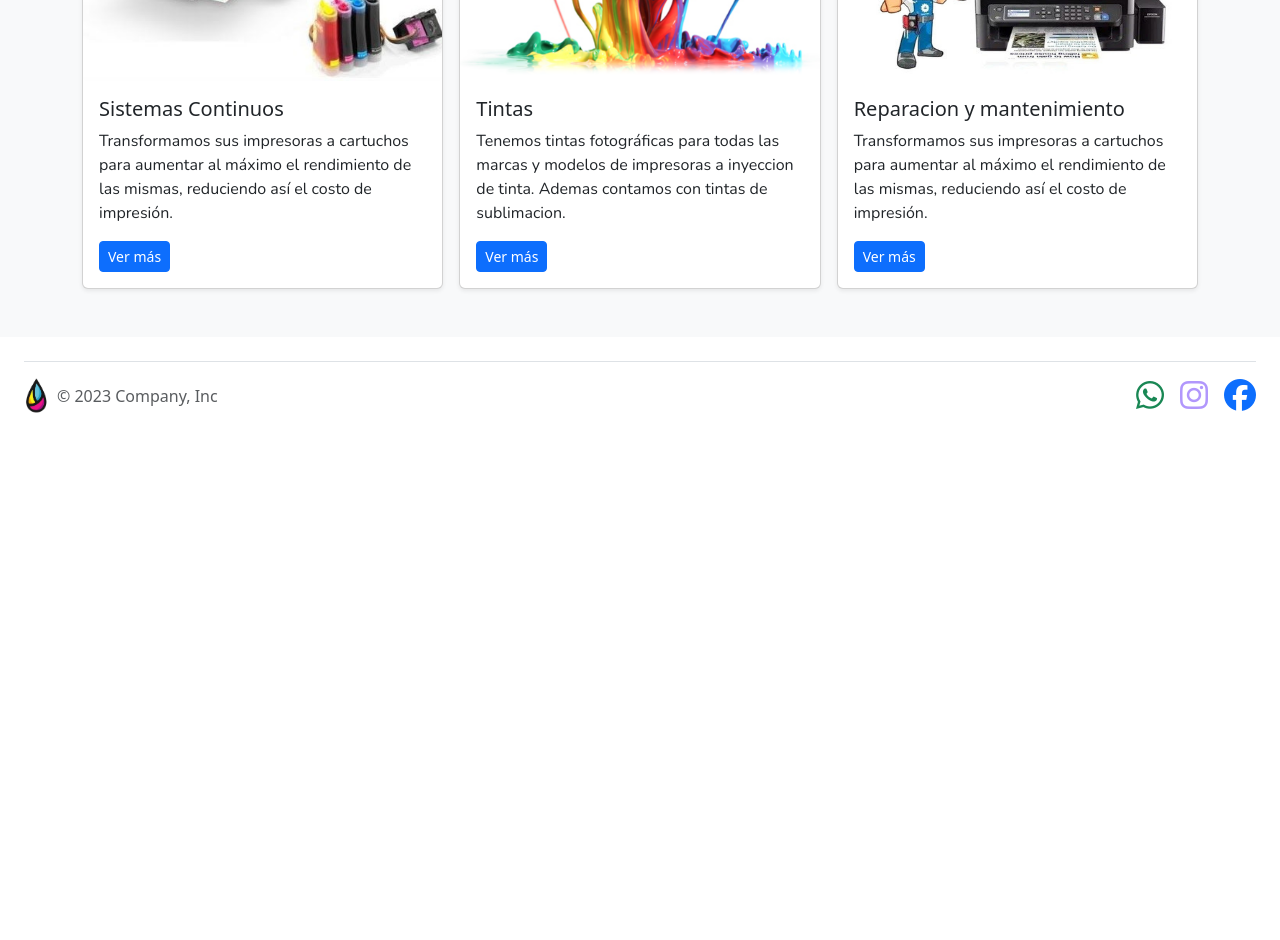
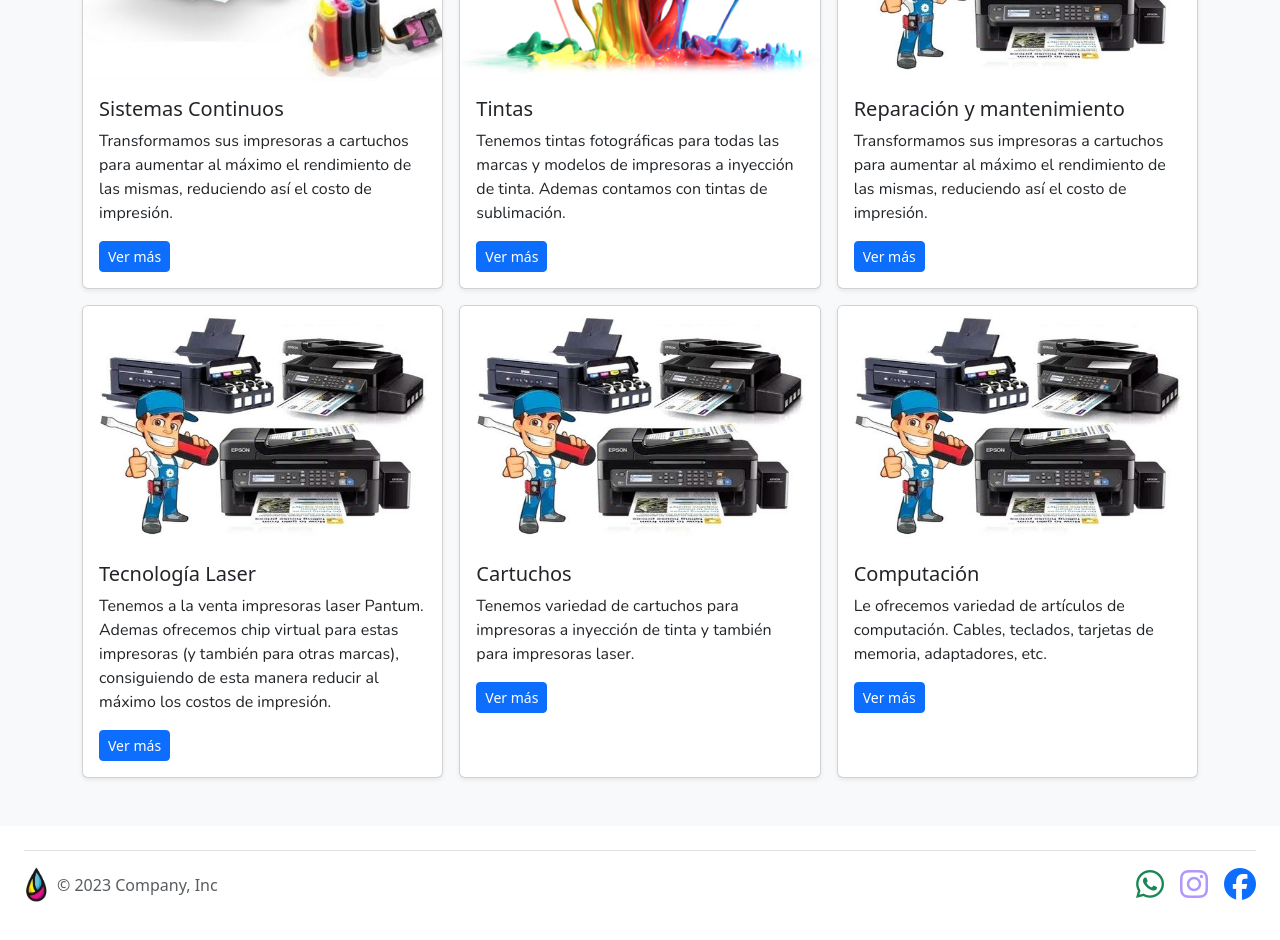
Before and after one commit to juan25258/pagina-ecoprint-REACT-VITE, a React (Vite) app in the folder app_ecoprint/: page /Productos in a window 1280 px wide. Shown: the part 380-1320 px from the top of the page. Before the commit the page ends 834 px from the top, so only its background shows below. Built offline with nearby package versions, Linux system fonts and the light colour scheme.

Commit message:
retomando proyecto

```diff
--- a/app_ecoprint/src/Pages/Productos/productos.jsx
+++ b/app_ecoprint/src/Pages/Productos/productos.jsx
@@ -49,8 +49,8 @@ export default function Productos() {
                     <h5 className="card-title">Tintas</h5>
                     <p className="card-text">
                       Tenemos tintas fotográficas para todas las marcas y
-                      modelos de impresoras a inyeccion de tinta. Ademas
-                      contamos con tintas de sublimacion.
+                      modelos de impresoras a inyección de tinta. Ademas
+                      contamos con tintas de sublimación.
                     </p>
                     <div className="d-flex justify-content center align-items-center">
                       <div className="btn-group">
@@ -75,7 +75,7 @@ export default function Productos() {
                     alt=""
                   />
                   <div className="card-body">
-                    <h5 className="card-title">Reparacion y mantenimiento</h5>
+                    <h5 className="card-title">Reparación y mantenimiento</h5>
                     <p className="card-text">
                       Transformamos sus impresoras a cartuchos para aumentar al
                       máximo el rendimiento de las mismas, reduciendo así el
@@ -96,6 +96,87 @@ export default function Productos() {
                   </div>
                 </div>
               </div>
+              <div className="col">
+                <div className="card shadow-sm h-100">
+                  <img
+                    src={"./src/assets/reparaciones.jpg"}
+                    className="card-img"
+                    alt=""
+                  />
+                  <div className="card-body">
+                    <h5 className="card-title">Tecnología Laser</h5>
+                    <p className="card-text">
+                      Tenemos a la venta impresoras laser Pantum. Ademas ofrecemos chip virtual para estas impresoras (y también para otras marcas), consiguiendo de esta manera reducir al máximo los costos de impresión.
+                    </p>
+                    <div className="d-flex justify-content center align-items-center">
+                      <div className="btn-group">
+                        <LinkTintas to={"/TecnologíaLaser"}>
+                          <button
+                            type="button"
+                            className="btn btn-sm btn-primary"
+                          >
+                            Ver más
+                          </button>
+                        </LinkTintas>
+                      </div>
+                    </div>
+                  </div>
+                </div>
+              </div>
+              <div className="col">
+                <div className="card shadow-sm h-100">
+                  <img
+                    src={"./src/assets/reparaciones.jpg"}
+                    className="card-img"
+                    alt=""
+                  />
+                  <div className="card-body">
+                    <h5 className="card-title">Cartuchos</h5>
+                    <p className="card-text">
+                      Tenemos variedad de cartuchos para impresoras a inyección de tinta y también para impresoras laser.
+                    </p>
+                    <div className="d-flex justify-content center align-items-center">
+                      <div className="btn-group">
+                        <LinkTintas to={"/TecnologiaLaser"}>
+                          <button
+                            type="button"
+                            className="btn btn-sm btn-primary"
+                          >
+                            Ver más
+                          </button>
+                        </LinkTintas>
+                      </div>
+                    </div>
+                  </div>
+                </div>
+              </div>
+              <div className="col">
+                <div className="card shadow-sm h-100">
+                  <img
+                    src={"./src/assets/reparaciones.jpg"}
+                    className="card-img"
+                    alt=""
+                  />
+                  <div className="card-body">
+                    <h5 className="card-title">Computación</h5>
+                    <p className="card-text">
+                      Le ofrecemos variedad de artículos de computación. Cables, teclados, tarjetas de memoria, adaptadores, etc.
+                    </p>
+                    <div className="d-flex justify-content center align-items-center">
+                      <div className="btn-group">
+                        <LinkTintas to={"/TecnologiaLaser"}>
+                          <button
+                            type="button"
+                            className="btn btn-sm btn-primary"
+                          >
+                            Ver más
+                          </button>
+                        </LinkTintas>
+                      </div>
+                    </div>
+                  </div>
+                </div>
+              </div>
             </div>
           </div>
         </div>
--- a/app_ecoprint/src/Pages/Sistemas/sistemas.jsx
+++ b/app_ecoprint/src/Pages/Sistemas/sistemas.jsx
@@ -1,4 +1,3 @@
-
 
 export default function Sistemas() {
   return (
--- /dev/null
+++ b/app_ecoprint/src/Pages/TecnologiaLaser/tecnologiaLaser.jsx
@@ -0,0 +1,8 @@
+
+export default function TecnologiaLaser() {
+  return (
+    <>
+      <h2>Tecnología Laser</h2>
+    </>
+  )
+}
--- a/app_ecoprint/src/components/TintasEpson/tintasEpson.jsx
+++ b/app_ecoprint/src/components/TintasEpson/tintasEpson.jsx
@@ -1,6 +1,6 @@
 import "./tintasEpson.css";
 
-const tintasEpsonData = [
+/* const tintasEpsonData = [
   {
     imgSrc:
       "https://scontent.fres2-1.fna.fbcdn.net/v/t39.30808-6/405388162_3490021011328292_2666548157252446078_n.jpg?_nc_cat=108&ccb=1-7&_nc_sid=3635dc&_nc_ohc=rzYqfxdjfykAX-9UmvP&_nc_ht=scontent.fres2-1.fna&oh=00_AfBzrL4cNve1Tg2EdYWV-pP55B-xGNH1Cn_GMgW01aqAVA&oe=65BC2048",
@@ -71,7 +71,150 @@ const tintasEpsonData = [
     description: "tinta magenta para impresoras epson serie L.",
     price: "$ 7000",
   },
+]; */
+const tintasEpsonData = [
+  {
+    _id: "64bff9fbd78b4c2a3d6e2b8c1",
+    sku: "ARTJET-COM-100-NEGRO",
+    category: "comercial",
+    imgSrc: "",
+    title: "Tintas art-jet 100 mL",
+    description: "tinta negra para impresoras epson serie L.",
+    price: 5000,
+    stock: 50,
+    createdAt: "2024-08-10T14:48:00Z",
+    updatedAt: "2024-08-10T14:48:00Z",
+    discount: 0,
+    tags: ["epson", "tinta negra", "L-series"]
+  },
+  {
+    _id: "64bff9fbd78b4c2a3d6e2b8c2",
+    sku: "ARTJET-COM-100-CIAN",
+    category: "comercial",
+    imgSrc: "",
+    title: "Tintas art-jet 100 mL",
+    description: "tinta cian para impresoras epson serie L.",
+    price: 5000,
+    stock: 45,
+    createdAt: "2024-08-10T14:48:00Z",
+    updatedAt: "2024-08-10T14:48:00Z",
+    discount: 0,
+    tags: ["epson", "tinta cian", "L-series"]
+  },
+  {
+    _id: "64bff9fbd78b4c2a3d6e2b8c3",
+    sku: "ARTJET-COM-100-AMARILLO",
+    category: "comercial",
+    imgSrc: "",
+    title: "Tintas art-jet 100 mL",
+    description: "tinta amarilla para impresoras epson serie L.",
+    price: 5000,
+    stock: 60,
+    createdAt: "2024-08-10T14:48:00Z",
+    updatedAt: "2024-08-10T14:48:00Z",
+    discount: 0,
+    tags: ["epson", "tinta amarilla", "L-series"]
+  },
+  {
+    _id: "64bff9fbd78b4c2a3d6e2b8c4",
+    sku: "ARTJET-COM-100-MAGENTA",
+    category: "comercial",
+    imgSrc: "",
+    title: "Tintas art-jet 100 mL",
+    description: "tinta magenta para impresoras epson serie L.",
+    price: 5000,
+    stock: 30,
+    createdAt: "2024-08-10T14:48:00Z",
+    updatedAt: "2024-08-10T14:48:00Z",
+    discount: 0,
+    tags: ["epson", "tinta magenta", "L-series"]
+  },
+  {
+    _id: "64bff9fbd78b4c2a3d6e2b8c5",
+    sku: "ARTJET-COM-100-CIAN-LIGHT",
+    category: "comercial",
+    imgSrc: "",
+    title: "Tintas art-jet 100 mL",
+    description: "tinta cian light para impresoras epson serie L.",
+    price: 5000,
+    stock: 40,
+    createdAt: "2024-08-10T14:48:00Z",
+    updatedAt: "2024-08-10T14:48:00Z",
+    discount: 0,
+    tags: ["epson", "tinta cian light", "L-series"]
+  },
+  {
+    _id: "64bff9fbd78b4c2a3d6e2b8c6",
+    sku: "ARTJET-COM-100-MAGENTA-LIGHT",
+    category: "comercial",
+    imgSrc: "",
+    title: "Tintas art-jet 100 mL",
+    description: "tinta magenta light para impresoras epson serie L.",
+    price: 5000,
+    stock: 35,
+    createdAt: "2024-08-10T14:48:00Z",
+    updatedAt: "2024-08-10T14:48:00Z",
+    discount: 0,
+    tags: ["epson", "tinta magenta light", "L-series"]
+  },
+  {
+    _id: "64bff9fbd78b4c2a3d6e2b8c7",
+    sku: "ARTJET-COM-150-NEGRO",
+    category: "comercial",
+    imgSrc: "https://acdn.mitiendanube.com/stores/001/796/172/products/tinta-comercial-negro-150ml1-56a8cb012279c4d0ae16897053486997-640-0.webp",
+    title: "Tintas art-jet 150 mL",
+    description: "tinta negra para impresoras epson serie L.",
+    price: 7500,
+    stock: 20,
+    createdAt: "2024-08-10T14:48:00Z",
+    updatedAt: "2024-08-10T14:48:00Z",
+    discount: 0,
+    tags: ["epson", "tinta negra", "L-series"]
+  },
+  {
+    _id: "64bff9fbd78b4c2a3d6e2b8c8",
+    sku: "ARTJET-COM-150-CIAN",
+    category: "comercial",
+    imgSrc: "https://acdn.mitiendanube.com/stores/001/796/172/products/tinta-comercial-cian-150ml1-3a6a98b59851c9e9cf16897053488738-1024-1024.webp",
+    title: "Tintas art-jet 150 mL",
+    description: "tinta cian para impresoras epson serie L.",
+    price: 7500,
+    stock: 18,
+    createdAt: "2024-08-10T14:48:00Z",
+    updatedAt: "2024-08-10T14:48:00Z",
+    discount: 0,
+    tags: ["epson", "tinta cian", "L-series"]
+  },
+  {
+    _id: "64bff9fbd78b4c2a3d6e2b8c9",
+    sku: "ARTJET-COM-150-AMARILLO",
+    category: "comercial",
+    imgSrc: "https://acdn.mitiendanube.com/stores/001/796/172/products/tinta-comercial-amarillo-150ml1-af4ee76ab920b1a5da16897053487435-1024-1024.webp",
+    title: "Tintas art-jet 150 mL",
+    description: "tinta amarilla para impresoras epson serie L.",
+    price: 7500,
+    stock: 22,
+    createdAt: "2024-08-10T14:48:00Z",
+    updatedAt: "2024-08-10T14:48:00Z",
+    discount: 0,
+    tags: ["epson", "tinta amarilla", "L-series"]
+  },
+  {
+    _id: "64bff9fbd78b4c2a3d6e2b8d0",
+    sku: "ARTJET-COM-150-MAGENTA",
+    category: "comercial",
+    imgSrc: "https://acdn.mitiendanube.com/stores/001/796/172/products/tinta-comercial-magenta-150ml1-db3ddba71c4145275416897053487894-1024-1024.webp",
+    title: "Tintas art-jet 150 mL",
+    description: "tinta magenta para impresoras epson serie L.",
+    price: 7500,
+    stock: 15,
+    createdAt: "2024-08-10T14:48:00Z",
+    updatedAt: "2024-08-10T14:48:00Z",
+    discount: 0,
+    tags: ["epson", "tinta magenta", "L-series"]
+  }
 ];
+
 
 const tintasEpsonProData = [
   {
```
Also changed, not shown: app_ecoprint/src/App.jsx (+12 -0 lines).
